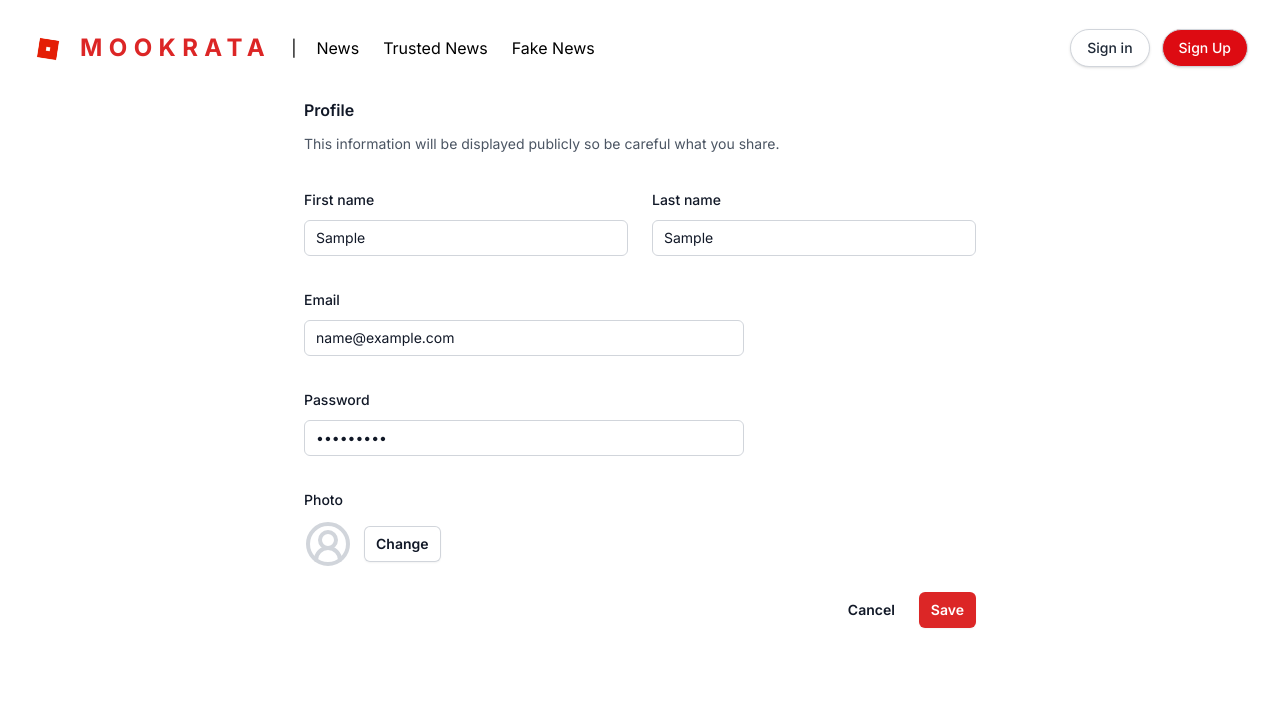
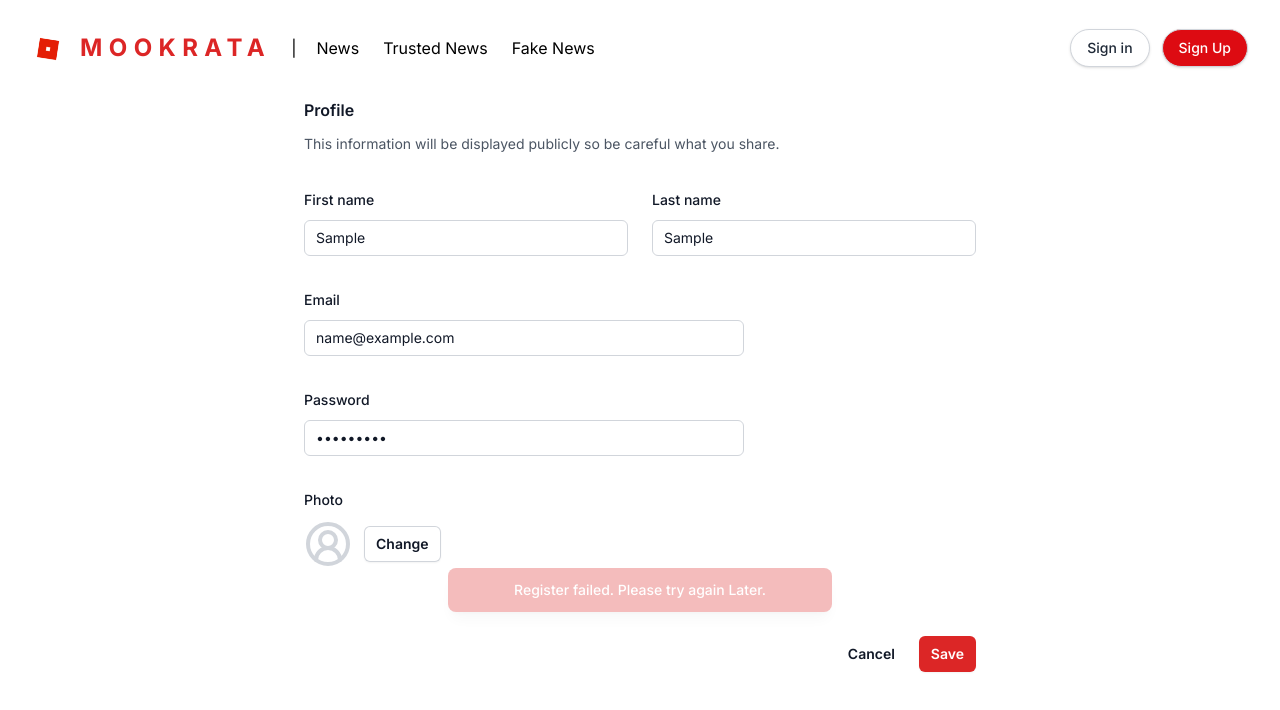
Before and after one commit to chartchai-class/project-01-the-anti-fake-news-system-moo-kra-ta-lover, a Vue app in the folder moo_kra_ta_news/: page /Register in a window 1280 px wide. Both pictures are taken after typing "Sample", "Sample", "name@example.com", "Sample123" into the empty fields and a click on the button "Save". Shown: the top 710 px of the page. Built offline with nearby package versions, Linux system fonts and the light colour scheme; no server answers; the HTML template or start-up script is replaced by a standard one; a web font is replaced by a local one.

Commit message:
feat(register): added message to when the user cant register

```diff
--- a/moo_kra_ta_news/src/components/NavBar.vue
+++ b/moo_kra_ta_news/src/components/NavBar.vue
@@ -1,11 +1,15 @@
 <script setup lang="ts">
-import { RouterLink } from 'vue-router';
+import { RouterLink, useRouter } from 'vue-router';
 import { useAuthStore } from '../stores/auth';
 import LogoWeb from './LogoWeb.vue';
 
-
+const router = useRouter()
 const authStore = useAuthStore()
 
+function logout(){
+  authStore.logout()
+  router.push({ name: 'login' })
+}
 
 </script>
 
@@ -66,7 +70,7 @@ const authStore = useAuthStore()
         </RouterLink>
 
         <RouterLink to="/">
-          <button
+          <button @click="logout"
             class="flex items-center gap-2 border border-gray-300 text-gray-700 font-medium px-4 py-2 rounded-xl hover:bg-gray-100 transition">
             <svg xmlns="http://www.w3.org/2000/svg" width="16" height="16" fill="currentColor"
               class="bi bi-box-arrow-right" viewBox="0 0 16 16">
--- /dev/null
+++ b/moo_kra_ta_news/src/stores/message.ts
@@ -0,0 +1,15 @@
+import type { MessageState } from '@/types'
+import { defineStore } from 'pinia'
+export const useMessageStore = defineStore('message', {
+    state: (): MessageState => ({
+        message: ''
+    }),
+    actions: {
+        updateMessage(message: string) : void {
+            this.message = message
+        },
+        resetMessage() : void {
+            this.message = ''
+        }
+    }
+})
--- a/moo_kra_ta_news/src/types.ts
+++ b/moo_kra_ta_news/src/types.ts
@@ -28,3 +28,7 @@ export interface User {
     email: string
     roles: string[]
 }
+
+export interface MessageState {
+    message: string
+}
--- a/moo_kra_ta_news/src/views/auth/RegisterView.vue
+++ b/moo_kra_ta_news/src/views/auth/RegisterView.vue
@@ -1,15 +1,20 @@
 <script setup lang="ts">
 import { useAuthStore } from '@/stores/auth';
 import { CircleUserRound } from 'lucide-vue-next';
+import { storeToRefs } from 'pinia';
 import { useField, useForm } from 'vee-validate';
 import { useRouter } from 'vue-router';
 import * as yup from 'yup';
 import InputText from '../../components/InputText.vue';
+import { useMessageStore } from '../../stores/message';
 
+const messageStore = useMessageStore()
 
 const router = useRouter()
 
 const authStore = useAuthStore()
+
+const { message } = storeToRefs(messageStore)
 
 const validationSchema = yup.object({
   email: yup.string().required('The email is required'),
@@ -39,11 +44,29 @@ const onSubmit = handleSubmit((values) => {
     router.push({ name: 'login' })
   })
   .catch((error) => {
+    messageStore.updateMessage('Register failed. Please try again Later.')
     setTimeout(() => {
       messageStore.resetMessage()
     }, 3000)
     console.log('Register failed', error)
   });
+})
+
+import { ref, watch } from 'vue';
+
+const showFade = ref(false)
+
+watch(message, (newVal) => {
+  if (newVal) {
+    showFade.value = false // pop animation
+    setTimeout(() => {
+      showFade.value = true // start fade-out
+      setTimeout(() => {
+        messageStore.resetMessage()
+        showFade.value = false
+      }, 1000) // fade duration
+    }, 2000) // visible duration
+  }
 })
 </script>
 <template>
@@ -59,14 +82,14 @@ const onSubmit = handleSubmit((values) => {
           <div class="sm:col-span-3">
             <label for="first-name" class="block text-sm/6 font-medium text-gray-900">First name</label>
             <div class="mt-2">
-              <InputText type="text" v-model="firstName" placeholder="First Name" :error="errors['firstname']" />
+              <InputText type="text" v-model="firstName" placeholder="First Name" :error="errors['firstName']" />
             </div>
           </div>
 
           <div class="sm:col-span-3">
             <label for="last-name" class="block text-sm/6 font-medium text-gray-900">Last name</label>
             <div class="mt-2">
-              <InputText type="text" v-model="lastName" placeholder="last Name" :error="errors['lastname']" />
+              <InputText type="text" v-model="lastName" placeholder="last Name" :error="errors['lastName']" />
             </div>
           </div>
 
@@ -100,6 +123,12 @@ const onSubmit = handleSubmit((values) => {
         </div>
       </div>
 
+
+      <div v-if="message"
+            :class="['w-full max-w-sm mx-auto rounded-lg bg-red-600 px-6 py-3 text-white text-center shadow-lg', showFade ? 'animate-fadeOut' : 'animate-pop']">
+            <p class="text-sm font-medium">{{ message }}</p>
+          </div>
+
       <div class="mt-6 flex items-center justify-end gap-x-6">
         <button type="button" class="text-sm/6 font-semibold text-gray-900">Cancel</button>
         <button type="submit"
--- a/moo_kra_ta_news/tailwind.config.ts
+++ b/moo_kra_ta_news/tailwind.config.ts
@@ -10,7 +10,22 @@ export default {
       fontFamily: {
         'sumana': ['Sumana', 'serif'],
         'inter': ['Inter', 'sans-serif'],
-      }
+      },
+      keyframes: {
+        pop: {
+          '0%': { opacity: 0, transform: 'translateY(20px) scale(0.95)' },
+          '50%': { opacity: 1, transform: 'translateY(0) scale(1.05)' },
+          '100%': { opacity: 1, transform: 'translateY(0) scale(1)' },
+        },
+        fadeOut: {
+          '0%': { opacity: 1 },
+          '100%': { opacity: 0 },
+        },
+      },
+      animation: {
+        pop: 'pop 0.3s ease-out forwards',
+        fadeOut: 'fadeOut 1s ease-in forwards',
+      },
     },
   },
   plugins: [],
```
